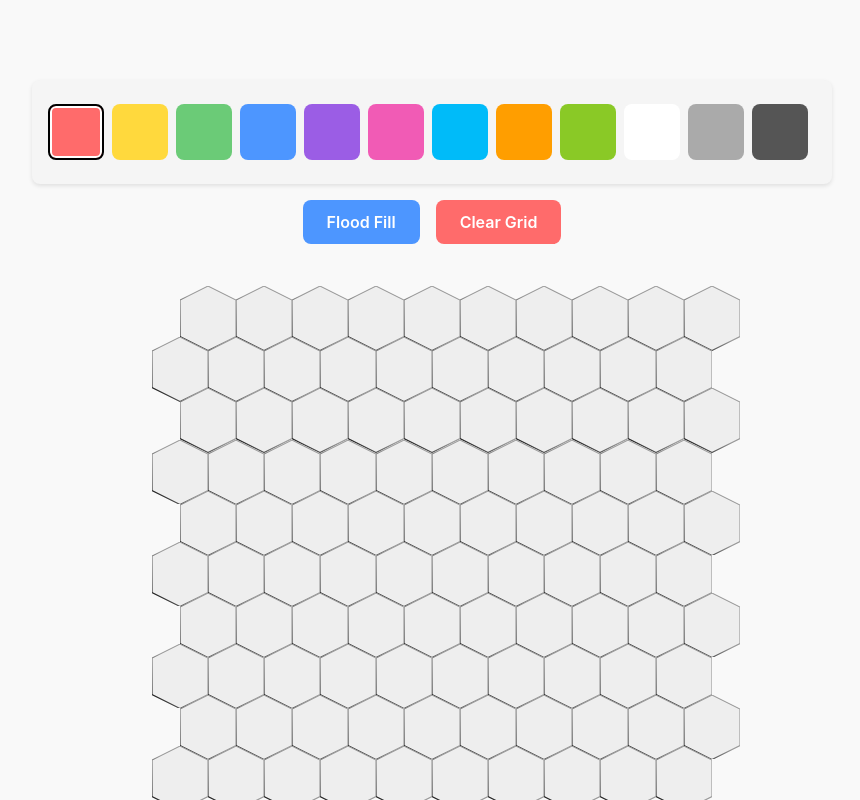
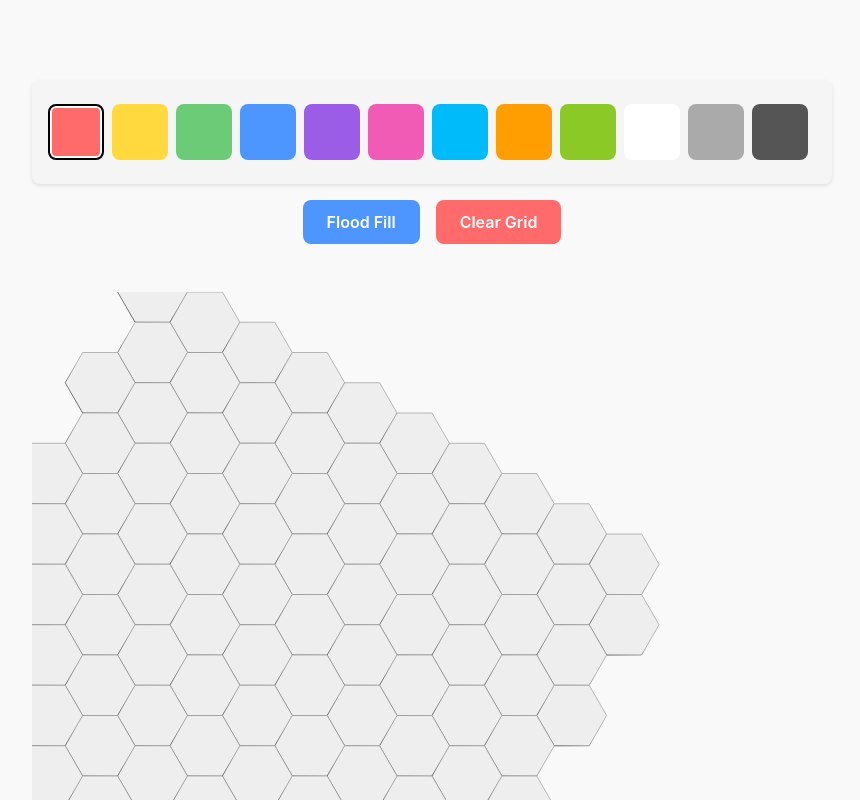
Before and after one commit to lpenguin/hexcolor, a React (Vite) app: page / in a window 1280 px wide. Shown: the top 800 px of the page, without its empty margins (208-1068 px from the left). Built offline with nearby package versions, Linux system fonts and the light colour scheme.

Commit message:
Working grid

```diff
--- a/src/components/HexGrid.css
+++ b/src/components/HexGrid.css
@@ -39,9 +39,31 @@
   transition: all 0.2s ease;
 }
 
-.hex-cell:hover {
-  transform: scale(1.1);
-  z-index: 2; /* Increased z-index to ensure it's above other cells */
+/* SVG-based implementation */
+.hex-grid-container {
+  width: 100%;
+  height: 100%;
+  display: flex;
+  justify-content: center;
+  align-items: center;
+  margin: 1rem auto;
+  position: relative;
+  overflow: hidden;
+}
+
+.hex-grid-svg {
+  display: block;
+  touch-action: none;
+  -webkit-tap-highlight-color: transparent;
+  max-height: 80vh;
+}
+
+/* Style for individual hexagons */
+.hex-cell-svg {
+  transition: stroke 0.2s ease;
+  cursor: pointer;
+  transform-origin: center;
+  transform-box: fill-box;
 }
 
 /* Media query for mobile devices */
@@ -72,6 +94,15 @@
   .hex-cell:hover {
     transform: none;
   }
+
+  .hex-grid-container {
+    margin: 0.5rem auto;
+    max-width: 95vw;
+  }
+
+  .hex-grid-svg {
+    max-height: 70vh;
+  }
 }
 
 /* Very small screens */
@@ -97,6 +128,15 @@
   .hex-row {
     margin-top: -0.53rem;
   }
+
+  .hex-grid-container {
+    margin: 0.25rem auto;
+    max-width: 90vw;
+  }
+
+  .hex-grid-svg {
+    max-height: 60vh;
+  }
 }
 
 /* iPhone SE and other very small devices */
@@ -119,4 +159,13 @@
   .hex-row {
     margin-top: -0.48rem;
   }
+
+  .hex-grid-container {
+    margin: 0 auto;
+    max-width: 100%;
+  }
+
+  .hex-grid-svg {
+    max-height: 50vh;
+  }
 }
--- a/src/components/HexGrid.tsx
+++ b/src/components/HexGrid.tsx
@@ -1,64 +1,22 @@
-import React, { useRef, useEffect, useState, useCallback } from 'react';
+import React, { useRef, useState, useCallback, useEffect } from 'react';
 import './HexGrid.css';
 
-interface HexCellProps {
-  row: number;
-  col: number;
-  color: string;
-  onCellClick: (row: number, col: number) => void;
-  onCellHover: (row: number, col: number) => void;
-  isDrawing: boolean;
-  registerCellRef: (row: number, col: number, element: HTMLDivElement) => void;
+// Define types for cube coordinates
+interface CubeCoord {
+  q: number; // x axis
+  r: number; // y axis
+  s: number; // z axis (always -q-r)
 }
 
-const HexCell: React.FC<HexCellProps> = ({
-  row,
-  col,
-  color,
-  onCellClick,
-  onCellHover,
-  isDrawing,
-  registerCellRef
-}) => {
-  const cellRef = useRef<HTMLDivElement>(null);
+interface Point {
+  x: number; // x coordinate
+  y: number; // y coordinate
+}
 
-  // Register this cell's ref with the parent grid for touch tracking
-  useEffect(() => {
-    if (cellRef.current) {
-      registerCellRef(row, col, cellRef.current);
+// Type for a hex cell with position and color
+interface HexCell extends CubeCoord, Point {
+  color: string;
 }
-  }, [row, col, registerCellRef]);
-
-  // Handle all mouse interactions in one place
-  const handleMouseDown = () => {
-    onCellClick(row, col);
-  };
-
-  const handleMouseEnter = () => {
-    if (isDrawing) {
-      onCellHover(row, col);
-    }
-  };
-
-  return (
-    <div
-      ref={cellRef}
-      className="hex-cell-container"
-      data-row={row}
-      data-col={col}
-      onMouseDown={handleMouseDown}
-      onMouseEnter={handleMouseEnter}
-    >
-      <svg className="hex-cell" viewBox="0 0 100 115">
-        {/* Background fill using the defined hex shape */}
-        <use href="#hex-shape" fill={color} />
-
-        {/* Outline using the defined outline shape with gradient */}
-        <use href="#hex-outline-shape" />
-      </svg>
-    </div>
-  );
-};
 
 interface HexGridProps {
   grid: string[][];
@@ -68,6 +26,37 @@ interface HexGridProps {
   onMouseUp: () => void;
 }
 
+// Convert from 2D row/col grid coordinates to cube coordinates
+const gridToCube = (row: number, col: number): CubeCoord => {
+  // Convert to cube coordinates
+  const q = col - Math.floor(row / 2);
+  const r = row;
+  const s = -q - r;
+
+  return { q, r, s };
+};
+
+// Convert from cube coordinates back to grid coordinates
+const cubeToGrid = (q: number, r: number): { row: number, col: number } => {
+  const row = r;
+  const col = q + Math.floor(row / 2);
+
+  return { row, col };
+};
+
+const getLocalSVGCoords = (p: Point, targetElement: SVGGraphicsElement): Point => {
+  const point = new DOMPoint(p.x, p.y);
+
+  // Get the transformation matrix from screen to targetElement
+  const screenCTM = targetElement.getScreenCTM()!;
+  const inverseCTM = screenCTM.inverse();
+
+  const localPoint = point.matrixTransform(inverseCTM);
+  return { x: localPoint.x, y: localPoint.y };
+}
+
+const HEX_SIZE = 50; // Base size of hexagons
+
 const HexGrid: React.FC<HexGridProps> = ({
   grid,
   onCellClick,
@@ -75,171 +64,222 @@ const HexGrid: React.FC<HexGridProps> = ({
   onMouseDown,
   onMouseUp
 }) => {
-  // State to track if drawing is active
+  const [hexes, setHexes] = useState<HexCell[]>([]);
+  const [hoveredHex, setHoveredHex] = useState<CubeCoord | null>(null);
   const [isDrawing, setIsDrawing] = useState(false);
-  // Ref to track last touch position to avoid duplicate updates
-  const lastTouchRef = useRef<{row: number, col: number} | null>(null);
-  // Ref to store cell elements for touch tracking
-  const cellRefs = useRef<Map<string, HTMLDivElement>>(new Map());
-  // Ref to the grid element
-  const gridRef = useRef<HTMLDivElement>(null);
 
-  // Register cell refs for touch detection
-  const registerCellRef = useCallback((row: number, col: number, element: HTMLDivElement) => {
-    cellRefs.current.set(`${row}-${col}`, element);
+  const svgRef = useRef<SVGSVGElement>(null);
+  const svgGroupRef = useRef<SVGGElement>(null);
+
+  // Create the hex grid data using cube coordinates
+  useEffect(() => {
+    const newHexes: HexCell[] = [];
+
+    // Convert the 2D grid to a list of hex cells with cube coordinates
+    grid.forEach((row, rowIndex) => {
+      row.forEach((color, colIndex) => {
+        // Convert to cube coordinates
+        const { q, r, s } = gridToCube(rowIndex, colIndex);
+
+        // Calculate pixel position
+        const x = HEX_SIZE * 3/2 * q;
+        const y = HEX_SIZE * Math.sqrt(3) * (r + q/2);
+
+        newHexes.push({ q, r, s, x, y, color });
+      });
+    });
+
+    setHexes(newHexes);
+  }, [grid]);
+
+  // Generate points for a hexagon
+  const getHexPoints = useCallback((size: number): string => {
+    let points = '';
+
+    for (let i = 0; i < 6; i++) {
+      const angle = i * Math.PI / 3;
+      const x = size * Math.cos(angle);
+      const y = size * Math.sin(angle);
+
+      points += `${x},${y} `;
+    }
+
+    return points.trim();
   }, []);
 
-  // Find the cell element at a given position
-  const findCellAtPosition = useCallback((x: number, y: number) => {
-    const element = document.elementFromPoint(x, y) as HTMLElement;
-    if (!element) return null;
+  // Round floating point cube coordinates to the nearest hex
+  const roundToHex = (q: number, r: number, s: number) => {
+    let rq = Math.round(q);
+    let rr = Math.round(r);
+    let rs = Math.round(s);
 
-    // Look for the closest element with data-row and data-col attributes
-    let current = element;
-    while (current && (!current.dataset.row || !current.dataset.col)) {
-      if (current.parentElement) {
-        current = current.parentElement;
+    const qDiff = Math.abs(rq - q);
+    const rDiff = Math.abs(rr - r);
+    const sDiff = Math.abs(rs - s);
+
+    // Fix the coordinate with the largest rounding error
+    if (qDiff > rDiff && qDiff > sDiff) {
+      rq = -rr - rs;
+    } else if (rDiff > sDiff) {
+      rr = -rq - rs;
     } else {
-        break;
-      }
+      rs = -rq - rr;
     }
 
-    if (current && current.dataset.row && current.dataset.col) {
-      const row = parseInt(current.dataset.row, 10);
-      const col = parseInt(current.dataset.col, 10);
-      return { row, col, element: current };
-    }
+    return { rq, rr, rs };
+  };
 
-    return null;
-  }, []);
+  const pixelToSvgLocal = (px: number, py: number): Point => {
 
-  // Handle grid-level mouse events
-  const handleMouseDownGrid = () => {
+    if (!svgGroupRef.current) return { x: 0, y: 0 };
+
+    return getLocalSVGCoords(
+      { x: px, y: py },
+      svgGroupRef.current
+    );
+  };
+
+  const pointToCube = (x: number, y: number): CubeCoord => {
+    const q = (2/3 * x) / HEX_SIZE; // 50 is the hex size
+    const r = (-1/3 * x + Math.sqrt(3)/3 * y) / HEX_SIZE;
+    const s = -q - r;
+    return { q, r, s };
+  };
+
+  // Find hex from pixel coordinates as a regular closure (not using useCallback)
+  const pixelToHex = (px: number, py: number): HexCell | null => {
+    if (!svgRef.current) return null;
+
+    const { x, y } = pixelToSvgLocal(px, py);
+    const { q, r, s } = pointToCube(x, y);
+    const { rq, rr, rs } = roundToHex(q, r, s);
+
+    // Find the hex with these coordinates
+    return hexes.find(h => h.q === rq && h.r === rr && h.s === rs) || null;
+  };
+
+  // Handle all mouse interactions
+  const handleMouseDown = () => {
     setIsDrawing(true);
     onMouseDown();
   };
 
-  const handleMouseUpGrid = () => {
+  const handleMouseUp = () => {
     setIsDrawing(false);
     onMouseUp();
   };
 
-  // Handle leaving the grid
-  const handleMouseLeave = () => {
+  const handleMouseMove = useCallback((event: React.MouseEvent) => {
+    const localCoords = pixelToSvgLocal(event.clientX, event.clientY);
+
+    const hex = pixelToHex(event.clientX, event.clientY);
+    if (hex) {
+      setHoveredHex(hex);
+
       if (isDrawing) {
-      // Don't stop drawing state internally to keep track if we re-enter
-      // but do tell the parent that mouse is up for its tracking
-      onMouseUp();
+        const { row, col } = cubeToGrid(hex.q, hex.r);
+        onCellHover(row, col);
       }
-  };
+    }
+  }, [isDrawing, onCellHover]);
 
-  // Handle re-entering the grid with mouse still down
-  const handleMouseEnterGrid = (e: React.MouseEvent) => {
-    if (e.buttons === 1 && !isDrawing) {
-      // If mouse button is pressed when re-entering, restart drawing mode
+  const handleHexClick = useCallback((hex: HexCell) => {
+    const { row, col } = cubeToGrid(hex.q, hex.r);
+    onCellClick(row, col);
+  }, [onCellClick]);
+
+  // Touch event handlers
+  const handleTouchStart = useCallback((event: React.TouchEvent) => {
+    event.preventDefault();
     setIsDrawing(true);
     onMouseDown();
+
+    const touch = event.touches[0];
+    const hex = pixelToHex(touch.clientX, touch.clientY);
+
+    if (hex) {
+      const { row, col } = cubeToGrid(hex.q, hex.r);
+      onCellClick(row, col);
     }
-  };
+  }, [onCellClick, onMouseDown]);
 
-  // Handle touch events at grid level
-  const handleTouchStartGrid = (e: React.TouchEvent) => {
-    e.preventDefault(); // Prevent scrolling/zooming
-    const touch = e.touches[0];
-    const cell = findCellAtPosition(touch.clientX, touch.clientY);
+  const handleTouchMove = useCallback((event: React.TouchEvent) => {
+    event.preventDefault();
+    if (!isDrawing) return;
 
-    if (cell) {
-      // Start drawing and apply color to the first cell
-      setIsDrawing(true);
-      onMouseDown();
-      onCellClick(cell.row, cell.col);
-      lastTouchRef.current = { row: cell.row, col: cell.col };
+    const touch = event.touches[0];
+    const hex = pixelToHex(touch.clientX, touch.clientY);
+
+    if (hex) {
+      setHoveredHex(hex);
+      const { row, col } = cubeToGrid(hex.q, hex.r);
+      onCellHover(row, col);
     }
-  };
+  }, [isDrawing, onCellHover]);
 
-  const handleTouchEndGrid = (e: React.TouchEvent) => {
-    e.preventDefault();
+  const handleTouchEnd = useCallback((event: React.TouchEvent) => {
+    event.preventDefault();
     setIsDrawing(false);
     onMouseUp();
-    lastTouchRef.current = null;
-  };
+  }, [onMouseUp]);
 
-  const handleTouchMoveGrid = (e: React.TouchEvent) => {
-    e.preventDefault(); // Prevent scrolling/zooming
-    if (!isDrawing) return;
-
-    const touch = e.touches[0];
-    const cell = findCellAtPosition(touch.clientX, touch.clientY);
-
-    if (cell) {
-      const { row, col } = cell;
-      // Only update if we've moved to a new cell
-      if (!lastTouchRef.current ||
-          lastTouchRef.current.row !== row ||
-          lastTouchRef.current.col !== col) {
-        onCellHover(row, col);
-        lastTouchRef.current = { row, col };
-      }
-    }
-  };
+  // Calculate SVG dimensions based on grid size
+  const svgWidth = Math.max(grid[0]?.length * 1.5 * HEX_SIZE + HEX_SIZE, 300);
+  const svgHeight = Math.max(grid.length * HEX_SIZE * Math.sqrt(3) + HEX_SIZE, 300);
 
   return (
-    <div
-      ref={gridRef}
-      className="hex-grid"
-      onMouseDown={handleMouseDownGrid}
-      onMouseUp={handleMouseUpGrid}
-      onMouseLeave={handleMouseLeave}
-      onMouseEnter={handleMouseEnterGrid}
-      onTouchStart={handleTouchStartGrid}
-      onTouchEnd={handleTouchEndGrid}
-      onTouchMove={handleTouchMoveGrid}
+    <div className="hex-grid-container">
+      <svg
+        ref={svgRef}
+        className="hex-grid-svg"
+        width="100%"
+        height="100%"
+        viewBox={`0 0 ${svgWidth} ${svgHeight}`}
+        onMouseDown={handleMouseDown}
+        onMouseUp={handleMouseUp}
+        onMouseMove={handleMouseMove}
+        onMouseLeave={handleMouseUp}
+        onTouchStart={handleTouchStart}
+        onTouchMove={handleTouchMove}
+        onTouchEnd={handleTouchEnd}
       >
-      {/* Define shared resources once */}
-      <svg style={{ position: 'absolute', width: 0, height: 0 }}>
         <defs>
           {/* Define the gradient */}
           <linearGradient id="hex-outline-gradient" x1="50%" y1="50%" x2="0%" y2="100%">
             <stop offset="0%" stopColor="#999999" />
             <stop offset="100%" stopColor="black" />
           </linearGradient>
+        </defs>
 
-          {/* Define a single hexagon shape for both fill and outline */}
-          <path
-            id="hex-shape"
-            d="M50,0 L100,25 L100,90 L50,115 L0,90 L0,25 Z"
+        {/* Center the grid in the SVG */}
+        <g
+          transform={`translate(${0}, ${0})`}
+          ref={svgGroupRef}
+        >
+          {hexes.map((hex) => {
+            const isHovered = hoveredHex &&
+                             hoveredHex.q === hex.q &&
+                             hoveredHex.r === hex.r;
+
+            return (
+              <polygon
+                key={`${hex.q},${hex.r},${hex.s}`}
+                points={getHexPoints(HEX_SIZE)}
+                transform={`translate(${hex.x}, ${hex.y}) ${isHovered ? 'scale(1.05)' : ''}`}
+                fill={hex.color}
+                stroke={isHovered ? "#fff" : "url(#hex-outline-gradient)"}
+                strokeWidth={isHovered ? 2 : 1}
+                onClick={() => handleHexClick(hex)}
+                className="hex-cell-svg"
+                data-q={hex.q}
+                data-r={hex.r}
+                data-s={hex.s}
               />
+            );
+          })}
+        </g>
 
-          {/* The outline now references the same path */}
-          <path
-            id="hex-outline-shape"
-            d="M50,0 L100,25 L100,90 L50,115 L0,90 L0,25 Z"
-            fill="none"
-            stroke="url(#hex-outline-gradient)"
-            strokeWidth="2"
-          />
-        </defs>
       </svg>
-
-      {grid.map((row, rowIndex) => (
-        <div
-          key={rowIndex}
-          className={`hex-row ${rowIndex % 2 === 0 ? 'hex-row-even' : 'hex-row-odd'}`}
-        >
-          {row.map((color, colIndex) => (
-            <HexCell
-              key={`${rowIndex}-${colIndex}`}
-              row={rowIndex}
-              col={colIndex}
-              color={color}
-              onCellClick={onCellClick}
-              onCellHover={onCellHover}
-              isDrawing={isDrawing}
-              registerCellRef={registerCellRef}
-            />
-          ))}
-        </div>
-      ))}
     </div>
   );
 };
```
Lines whose indentation alone changed are shown as unchanged.
